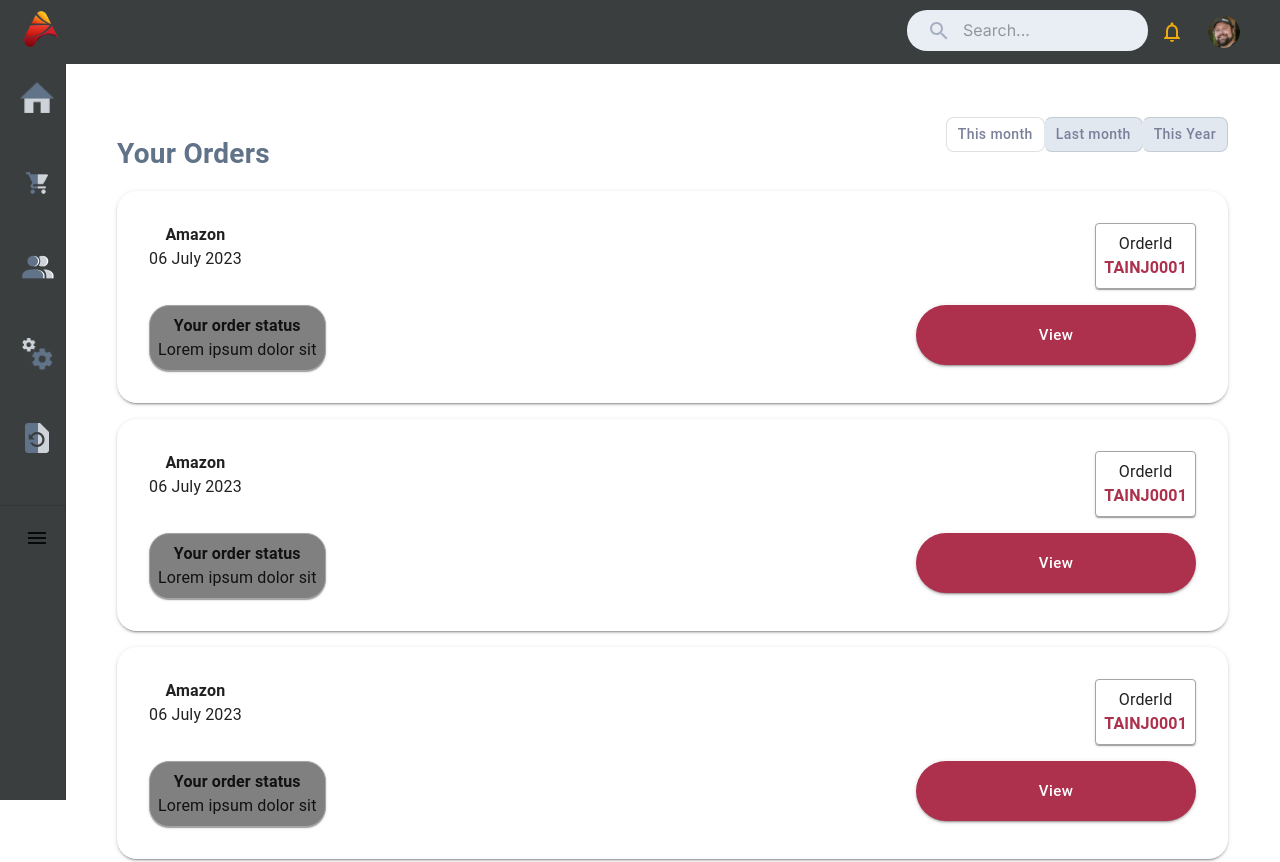
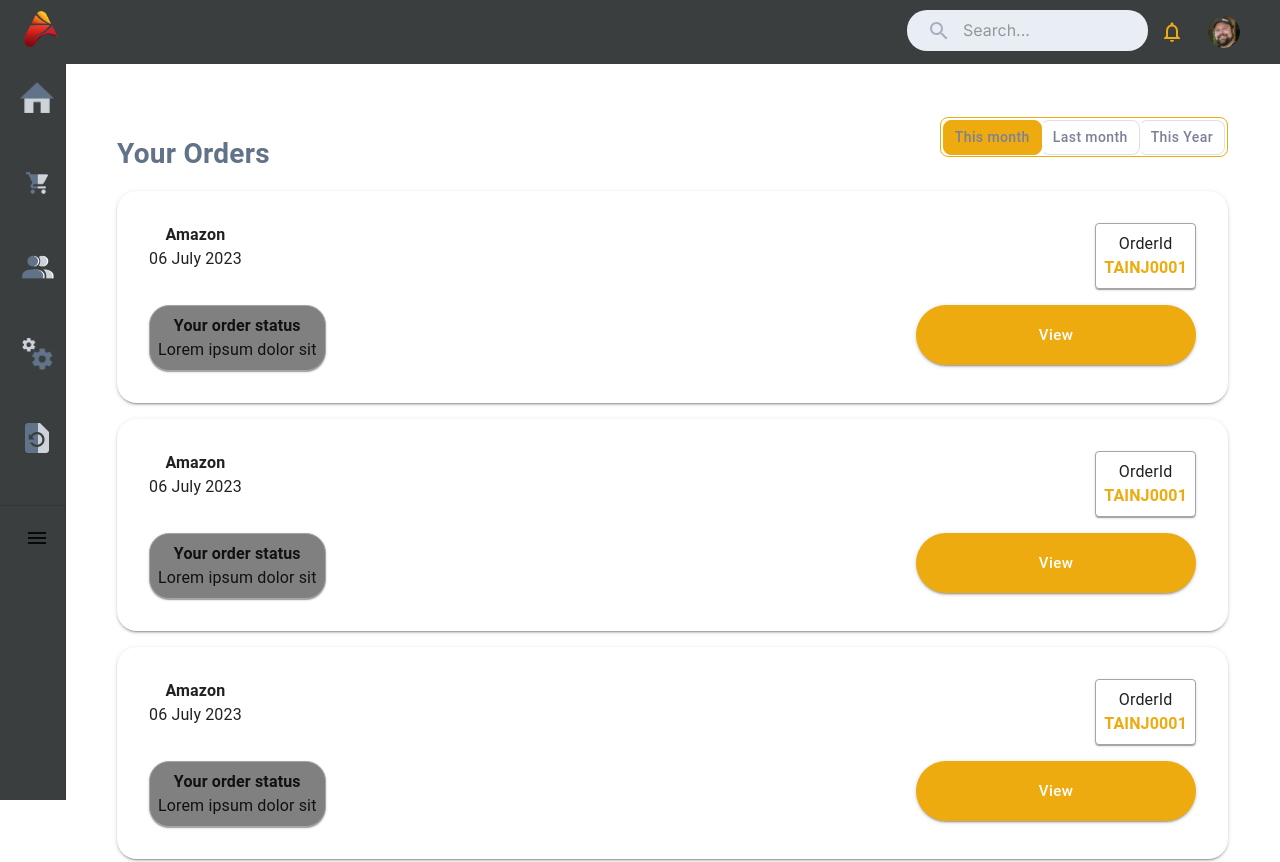
Before and after one commit to Developer-1998/Tape-Ark, a React (Create React App) app in the folder tape-ark/: page / in a window 1280 px wide. Shown: the top 862 px of the page. Built offline with nearby package versions, Linux system fonts and the light colour scheme.

Commit message:
changed colour

```diff
--- a/tape-ark/src/component/orderList/orderList.jsx
+++ b/tape-ark/src/component/orderList/orderList.jsx
@@ -5,6 +5,7 @@
 import { Outlet, Link, useNavigate } from "react-router-dom";
 import ToggleButtonGroup from '@mui/material/ToggleButtonGroup';
 import MuiToggleButton from "@mui/material/ToggleButton";
+import { ButtonColor } from '../theme/theme';
 export const OrderList = () => {
     const [alignment, setAlignment] = React.useState('web');
     const handleChange = (event, newAlignment) => {
@@ -22,7 +23,7 @@
                                 <Typography style={{ color: '#617388', fontSize: '28px' }}><b>Your Orders</b></Typography>
                             </Grid>
                         </Box>
-                        <Grid item>
+                        <Grid item style={{height:'40px', border:`1px solid ${ButtonColor}`,padding:'2px',borderRadius:'8px'}}>
                             <ToggleButtonGroup
                                 color="primary"
                                 value={alignment}
@@ -54,7 +55,7 @@
                                                         <Card style={{ border: "1px solid #A5A5A5" }}>
                                                             <Box p={1}>
                                                                 <Typography>OrderId</Typography>
-                                                                <Typography style={{ color: '#AD304C' }}>
+                                                                <Typography style={{ color: ButtonColor  }}>
                                                                 <b>TAINJ0001</b>
                                                                 </Typography>
                                                             </Box>
@@ -73,7 +74,7 @@
                                                         </Card>
                                                     </Grid>
                                                     <Grid item>
-                                                        <Button size="large" fullWidth={true} variant="contained" style={{ width: '280px', backgroundColor: "#AD304C", borderRadius: '30px', height: '60px', textTransform: "none" }} onClick={() => navigate("/orderTracking")}>View</Button>
+                                                        <Button size="large" fullWidth={true} variant="contained" style={{ width: '280px', backgroundColor: ButtonColor, borderRadius: '30px', height: '60px', textTransform: "none" }} onClick={() => navigate("/orderTracking")}>View</Button>
                                                     </Grid>
                                                 </Grid>
                                             </Grid>
@@ -91,11 +92,10 @@
 
 const ToggleButton = styled(MuiToggleButton)({
     "&.MuiToggleButton-root.Mui-selected": {
-        //  color: "#8C1D36",
-        // border: "1px solid #8C1D36",
-        backgroundColor: "#FFFFFF",
+        backgroundColor: ButtonColor,
         borderRadius: "8px",
         fontSize: "14px",
+        border: `1px solid ${ButtonColor}`
     },
     "&.MuiToggleButton-root": {
         color: "#7B809A",
@@ -103,6 +103,5 @@
         textTransform: "none !important",
         height: "35px",
         fontSize: "14px",
-        backgroundColor: "#E1E8F0",
-    },
+       },
 });
```
